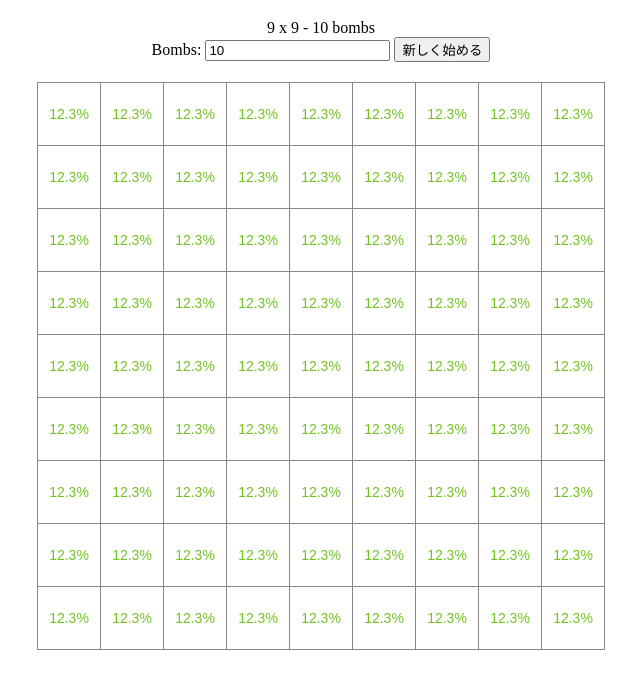
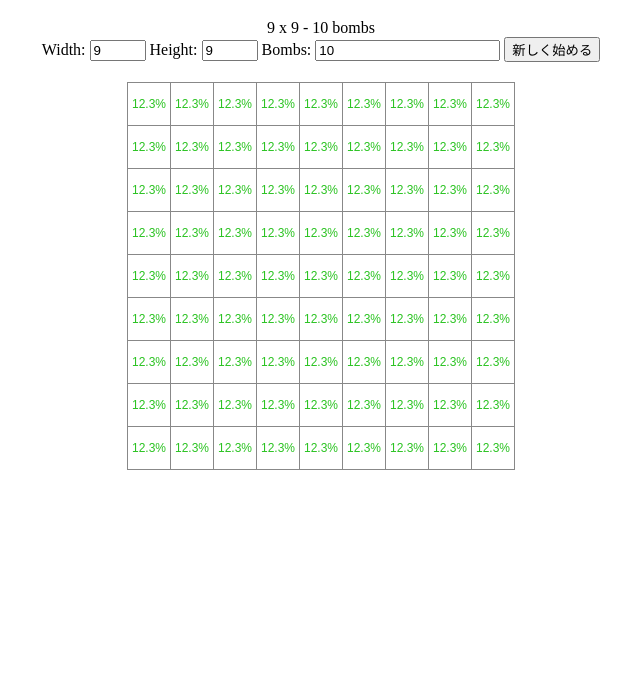
Before and after one commit to siman-man/ProbMinesweeper, a plain HTML site: page index.html in a window 1280 px wide. Shown: the part 61-750 px from the top of the page, without its empty margins (319-959 px from the left). Drawn offline with Linux system fonts and the light colour scheme.

Commit message:
Make board size configurable and adjust styling

```diff
--- a/index.html
+++ b/index.html
@@ -10,8 +10,8 @@
     margin: 20px auto 0;
   }
   td {
-    width: 60px;
-    height: 60px;
+    width: 40px;
+    height: 40px;
     text-align: center;
     border: 1px solid #888;
     font-family: sans-serif;
@@ -26,7 +26,7 @@
     top: 50%;
     left: 50%;
     transform: translate(-50%, -50%);
-    font-size: 14px;
+    font-size: 12px;
   }
   #controls { margin-bottom: 15px; }
 </style>
@@ -35,6 +35,8 @@
 <h1>Minesweeper</h1>
 <div id="controls">
   <div id="info"></div>
+  <label>Width: <input id="width-input" type="number" min="1" max="20" value="9"></label>
+  <label>Height: <input id="height-input" type="number" min="1" max="20" value="9"></label>
   <label>Bombs: <input id="bomb-count" type="number" min="1" value="10"></label>
   <button id="new-game">新しく始める</button>
 </div>
--- a/main.js
+++ b/main.js
@@ -1,5 +1,5 @@
-const WIDTH = 9;
-const HEIGHT = 9;
+let WIDTH = 9;
+let HEIGHT = 9;
 let bombs = 10;
 
 let firstMove = true;
@@ -21,6 +21,16 @@ function initGame() {
   if (input) {
     const val = parseInt(input.value, 10);
     if (!isNaN(val) && val > 0) bombs = val;
+  }
+  const wInput = document.getElementById('width-input');
+  if (wInput) {
+    const val = parseInt(wInput.value, 10);
+    if (!isNaN(val) && val > 0 && val <= 20) WIDTH = val;
+  }
+  const hInput = document.getElementById('height-input');
+  if (hInput) {
+    const val = parseInt(hInput.value, 10);
+    if (!isNaN(val) && val > 0 && val <= 20) HEIGHT = val;
   }
   bombBoard = Array.from({ length: HEIGHT }, () => Array(WIDTH).fill(false));
   numbers = Array.from({ length: HEIGHT }, () => Array(WIDTH).fill(0));
@@ -190,11 +200,10 @@ function updateDisplay() {
         const p = probs[y][x];
         if (p !== null) {
           td.dataset.prob = (p * 100).toFixed(1) + '%';
-          let hue;
-          if (p <= 0.25) {
-            hue = 120 - (p / 0.25) * 60;
-          } else {
-            hue = 60 - ((p - 0.25) / 0.75) * 60;
+          let hue = 120;
+          if (p > 0.1) {
+            const scale = (p - 0.1) / 0.9;
+            hue = 120 - scale * 120;
           }
           td.style.color = `hsl(${hue}, 70%, 45%)`;
         } else {
```
